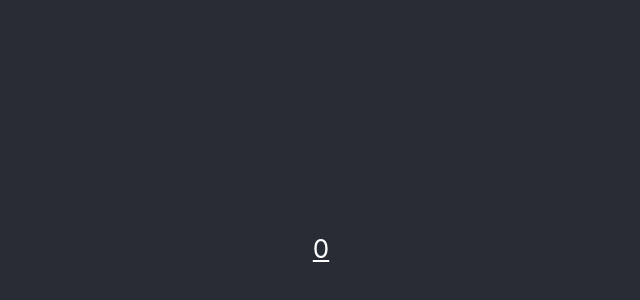
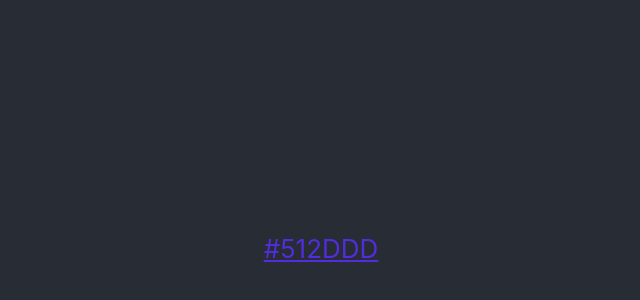
Before and after one commit to yrom1/react-colorful, a React (Create React App) app in the folder colorful/: page / in a window 1280 px wide. Shown: the part 152-452 px from the top of the page, without its empty margins (319-959 px from the left). Built offline with nearby package versions, Linux system fonts and the light colour scheme.

Commit message:
fix initial color state

```diff
--- a/colorful/src/App.js
+++ b/colorful/src/App.js
@@ -3,8 +3,12 @@ import './App.css';
 import { useState } from 'react';
 
 function App() {
-  const [color, setColor] = useState(0);
-
+  // #DCB0CF orangy-pink
+  // #9CF8EF light funky green
+  // #C773AD colar pink
+  // #E4D5FA pinkish white
+  // #90E8FA electric light greenblue
+  // #E7F9D0 light limey yellow
   const getRandomColor = () => {
     const letters = '0123456789ABCDEF';
     let color = '#';
@@ -13,6 +17,8 @@ function App() {
     }
     return color;
   }
+
+  const [color, setColor] = useState(getRandomColor());
 
   const handleClick = () => {
     setColor(getRandomColor());
```
